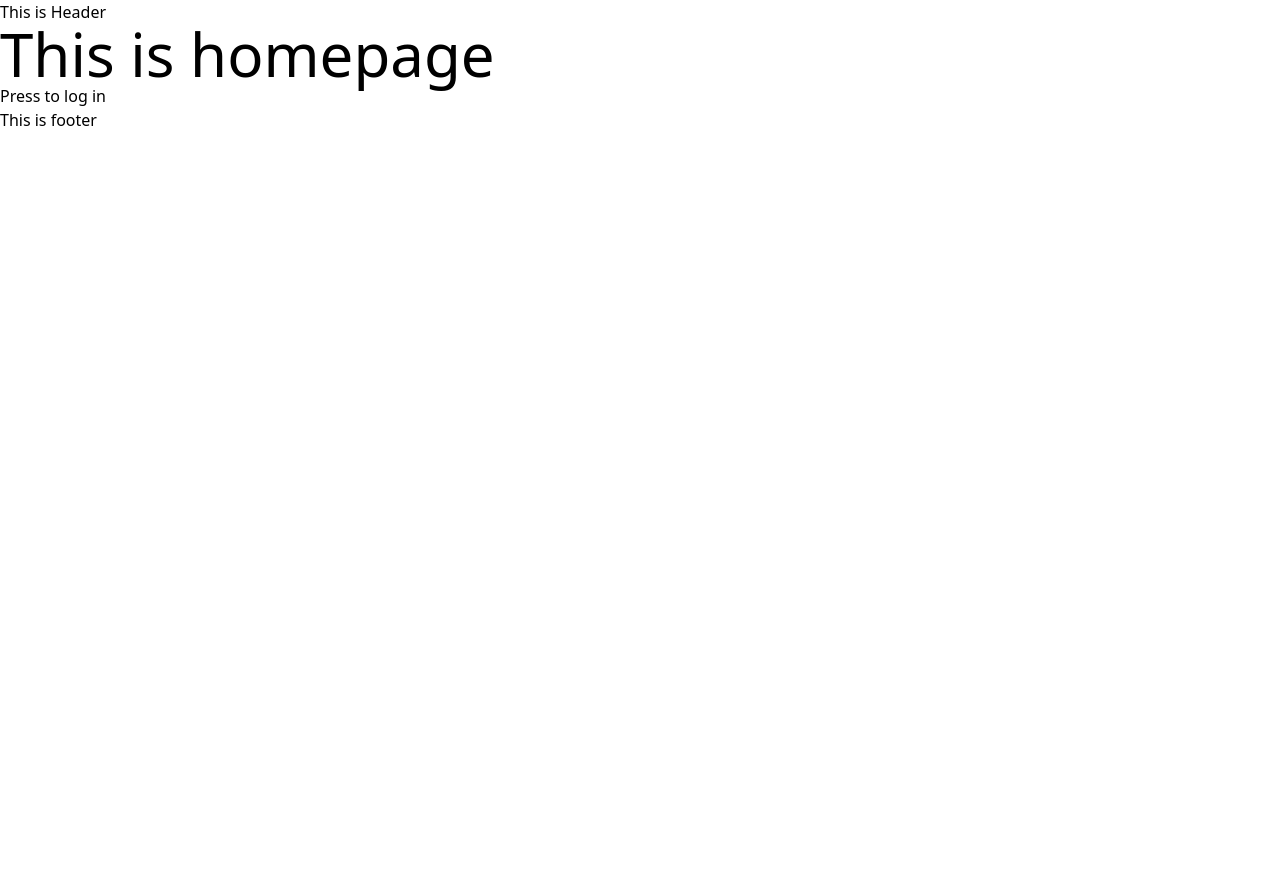
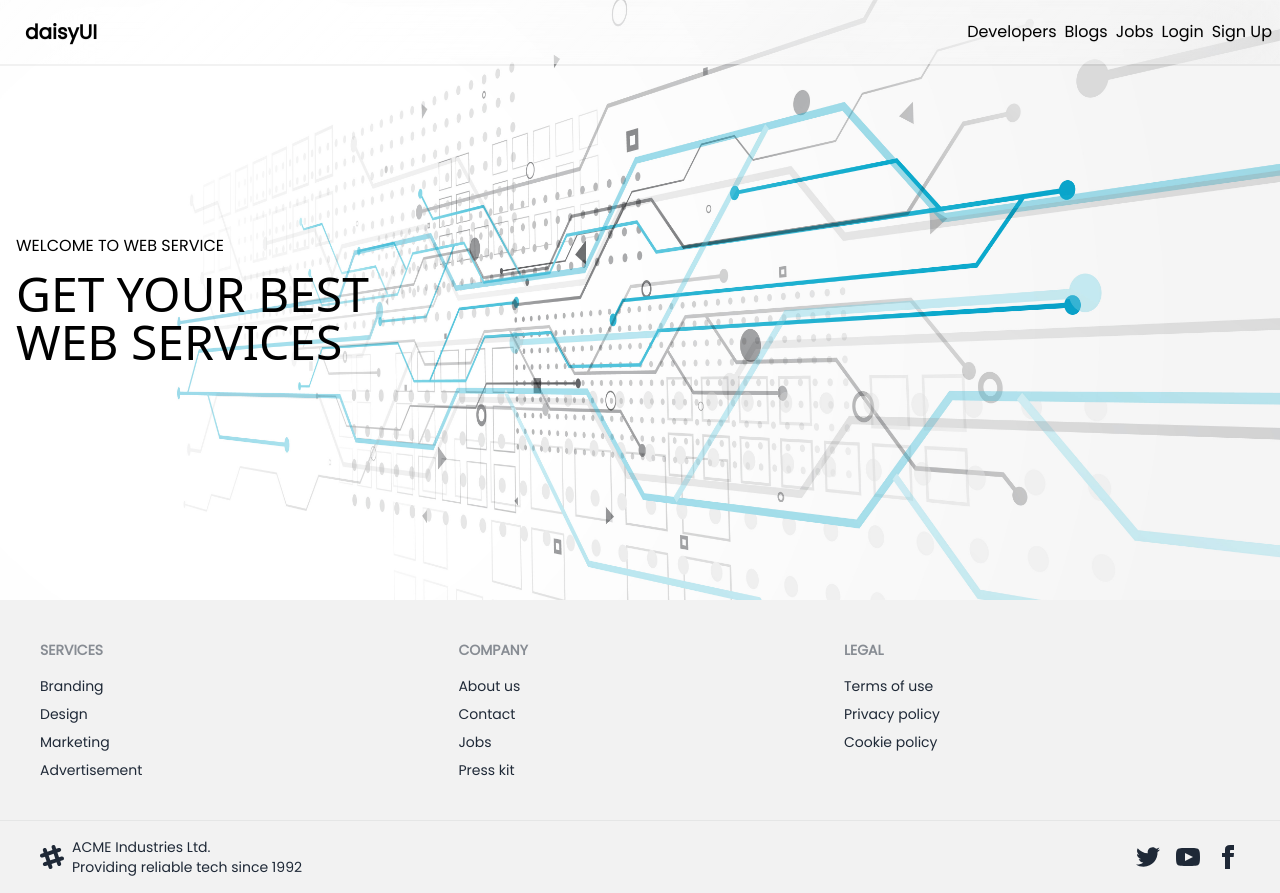
Before and after one commit to tusharshaha/web-market, a Next.js app in the folder frontend/: page / in a window 1280 px wide. Before the commit the page ends 800 px from the top, so only its background shows below. Built offline with nearby package versions, Linux system fonts and the light colour scheme.

Commit message:
created header and footer

```diff
--- /dev/null
+++ b/frontend/components/Home/HeroSection.tsx
@@ -0,0 +1,16 @@
+import Image from 'next/image';
+import React from 'react';
+
+const HeroSection: React.FC = () => {
+    return (
+        <div className="flex justify-start items-center bg-[url('/images/tech-bg.jpg')] bg-no-repeat bg-center bg-cover h-[600px]">
+            <div className='container mx-auto px-4 uppercase'>
+                <p className='mb-3'>Welcome to Web Service</p>
+                <h2>Get Your Best</h2>
+                <h2>Web Services</h2>
+            </div>
+        </div>
+    );
+};
+
+export default HeroSection;
--- a/frontend/components/Shared/Footer.tsx
+++ b/frontend/components/Shared/Footer.tsx
@@ -2,9 +2,43 @@
 
 const Footer = () => {
     return (
-        <div>
-            This is footer
-        </div>
+        <>
+            <footer className="footer p-10 bg-base-200 text-base-content">
+                <div>
+                    <span className="footer-title">Services</span>
+                    <a className="link link-hover">Branding</a>
+                    <a className="link link-hover">Design</a>
+                    <a className="link link-hover">Marketing</a>
+                    <a className="link link-hover">Advertisement</a>
+                </div>
+                <div>
+                    <span className="footer-title">Company</span>
+                    <a className="link link-hover">About us</a>
+                    <a className="link link-hover">Contact</a>
+                    <a className="link link-hover">Jobs</a>
+                    <a className="link link-hover">Press kit</a>
+                </div>
+                <div>
+                    <span className="footer-title">Legal</span>
+                    <a className="link link-hover">Terms of use</a>
+                    <a className="link link-hover">Privacy policy</a>
+                    <a className="link link-hover">Cookie policy</a>
+                </div>
+            </footer>
+            <footer className="footer px-10 py-4 border-t bg-base-200 text-base-content border-base-300">
+                <div className="items-center grid-flow-col">
+                    <svg width="24" height="24" viewBox="0 0 24 24" xmlns="http://www.w3.org/2000/svg" fillRule="evenodd" clipRule="evenodd" className="fill-current"><path d="M22.672 15.226l-2.432.811.841 2.515c.33 1.019-.209 2.127-1.23 2.456-1.15.325-2.148-.321-2.463-1.226l-.84-2.518-5.013 1.677.84 2.517c.391 1.203-.434 2.542-1.831 2.542-.88 0-1.601-.564-1.86-1.314l-.842-2.516-2.431.809c-1.135.328-2.145-.317-2.463-1.229-.329-1.018.211-2.127 1.231-2.456l2.432-.809-1.621-4.823-2.432.808c-1.355.384-2.558-.59-2.558-1.839 0-.817.509-1.582 1.327-1.846l2.433-.809-.842-2.515c-.33-1.02.211-2.129 1.232-2.458 1.02-.329 2.13.209 2.461 1.229l.842 2.515 5.011-1.677-.839-2.517c-.403-1.238.484-2.553 1.843-2.553.819 0 1.585.509 1.85 1.326l.841 2.517 2.431-.81c1.02-.33 2.131.211 2.461 1.229.332 1.018-.21 2.126-1.23 2.456l-2.433.809 1.622 4.823 2.433-.809c1.242-.401 2.557.484 2.557 1.838 0 .819-.51 1.583-1.328 1.847m-8.992-6.428l-5.01 1.675 1.619 4.828 5.011-1.674-1.62-4.829z"></path></svg>
+                    <p>ACME Industries Ltd. <br />Providing reliable tech since 1992</p>
+                </div>
+                <div className="md:place-self-center md:justify-self-end">
+                    <div className="grid grid-flow-col gap-4">
+                        <a><svg xmlns="http://www.w3.org/2000/svg" width="24" height="24" viewBox="0 0 24 24" className="fill-current"><path d="M24 4.557c-.883.392-1.832.656-2.828.775 1.017-.609 1.798-1.574 2.165-2.724-.951.564-2.005.974-3.127 1.195-.897-.957-2.178-1.555-3.594-1.555-3.179 0-5.515 2.966-4.797 6.045-4.091-.205-7.719-2.165-10.148-5.144-1.29 2.213-.669 5.108 1.523 6.574-.806-.026-1.566-.247-2.229-.616-.054 2.281 1.581 4.415 3.949 4.89-.693.188-1.452.232-2.224.084.626 1.956 2.444 3.379 4.6 3.419-2.07 1.623-4.678 2.348-7.29 2.04 2.179 1.397 4.768 2.212 7.548 2.212 9.142 0 14.307-7.721 13.995-14.646.962-.695 1.797-1.562 2.457-2.549z"></path></svg></a>
+                        <a><svg xmlns="http://www.w3.org/2000/svg" width="24" height="24" viewBox="0 0 24 24" className="fill-current"><path d="M19.615 3.184c-3.604-.246-11.631-.245-15.23 0-3.897.266-4.356 2.62-4.385 8.816.029 6.185.484 8.549 4.385 8.816 3.6.245 11.626.246 15.23 0 3.897-.266 4.356-2.62 4.385-8.816-.029-6.185-.484-8.549-4.385-8.816zm-10.615 12.816v-8l8 3.993-8 4.007z"></path></svg></a>
+                        <a><svg xmlns="http://www.w3.org/2000/svg" width="24" height="24" viewBox="0 0 24 24" className="fill-current"><path d="M9 8h-3v4h3v12h5v-12h3.642l.358-4h-4v-1.667c0-.955.192-1.333 1.115-1.333h2.885v-5h-3.808c-3.596 0-5.192 1.583-5.192 4.615v3.385z"></path></svg></a>
+                    </div>
+                </div>
+            </footer>
+        </>
     );
 };
 
--- a/frontend/components/Shared/NavBar.tsx
+++ b/frontend/components/Shared/NavBar.tsx
@@ -1,7 +1,18 @@
 const NavBar: React.FC = () => {
     return (
-        <div>
-            This is Header
+        <div className="navbar glass fixed top-0">
+            <div className="flex-1">
+                <a className="btn btn-ghost normal-case text-xl">daisyUI</a>
+            </div>
+            <div className="flex-none">
+                <ul className="flex gap-2">
+                    <li><a>Developers</a></li>
+                    <li><a>Blogs</a></li>
+                    <li><a>Jobs</a></li>
+                    <li><a>Login</a></li>
+                    <li><a>Sign Up</a></li>
+                </ul>
+            </div>
         </div>
     );
 };
--- a/frontend/pages/index.tsx
+++ b/frontend/pages/index.tsx
@@ -1,13 +1,11 @@
+import HeroSection from "@/components/Home/HeroSection";
 import Layout from "@/components/Layout";
 
 const Home: React.FC = () => {
 
   return (
     <Layout>
-      <h1>This is homepage</h1>
-      <form action="http://localhost:5000/api/auth/login/google" method="GET">
-        <input type="submit" value="Press to log in" />
-      </form>
+        <HeroSection></HeroSection>
     </Layout>
   );
 };
--- a/frontend/styles/globals.css
+++ b/frontend/styles/globals.css
@@ -1,3 +1,5 @@
+@import url('https://fonts.googleapis.com/css2?family=Poppins&display=swap');
+
 @tailwind base;
 @tailwind components;
 @tailwind utilities;
@@ -105,6 +107,7 @@
 body {
   background-color: #ffff;
   color: black;
+  font-family: 'Poppins', sans-serif;
 }
 
 a {
```
Also changed, not shown: frontend/public/images/tech-bg.jpg (added), 1 other file (tests, documents, lock files or other folders).
